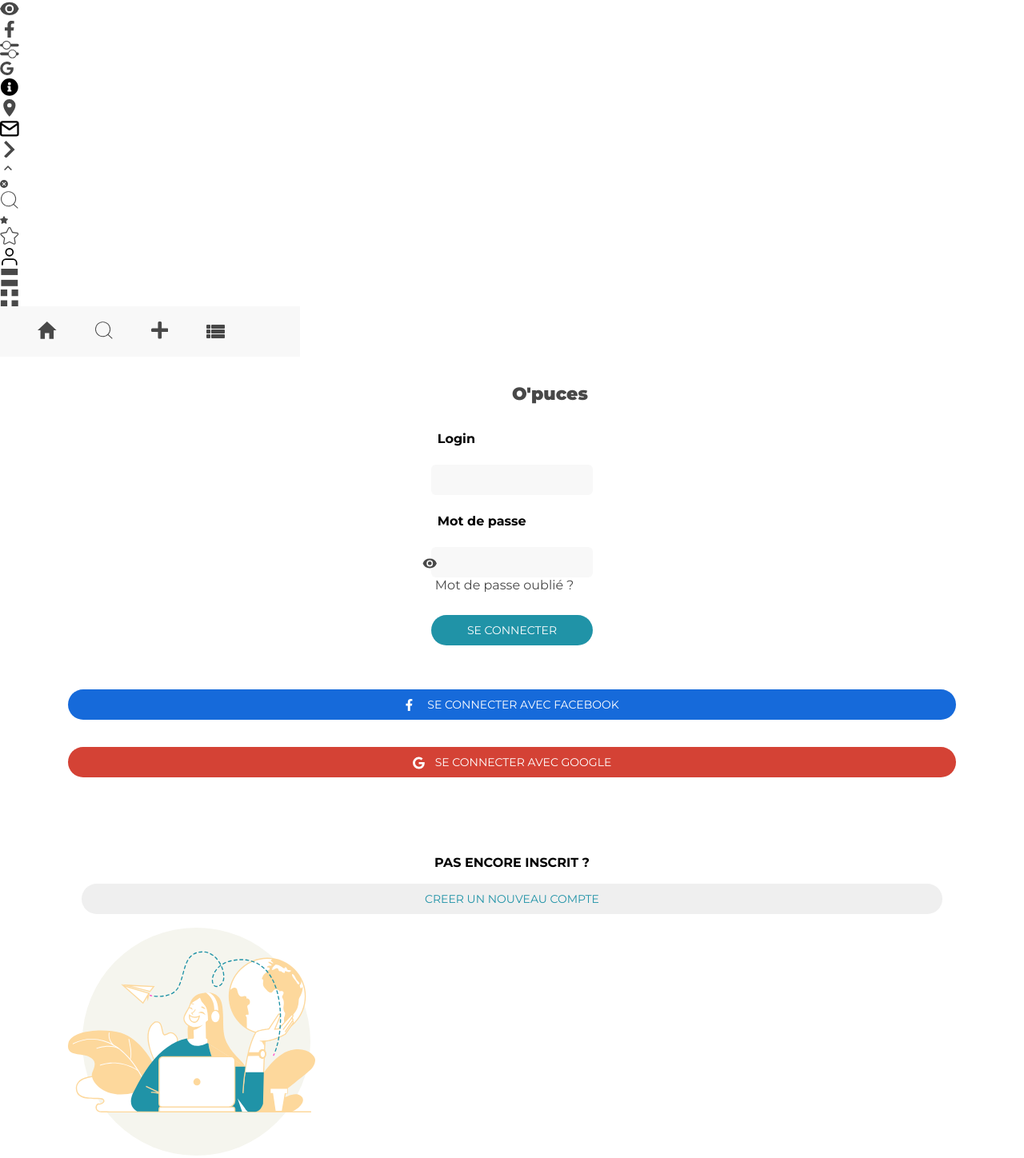
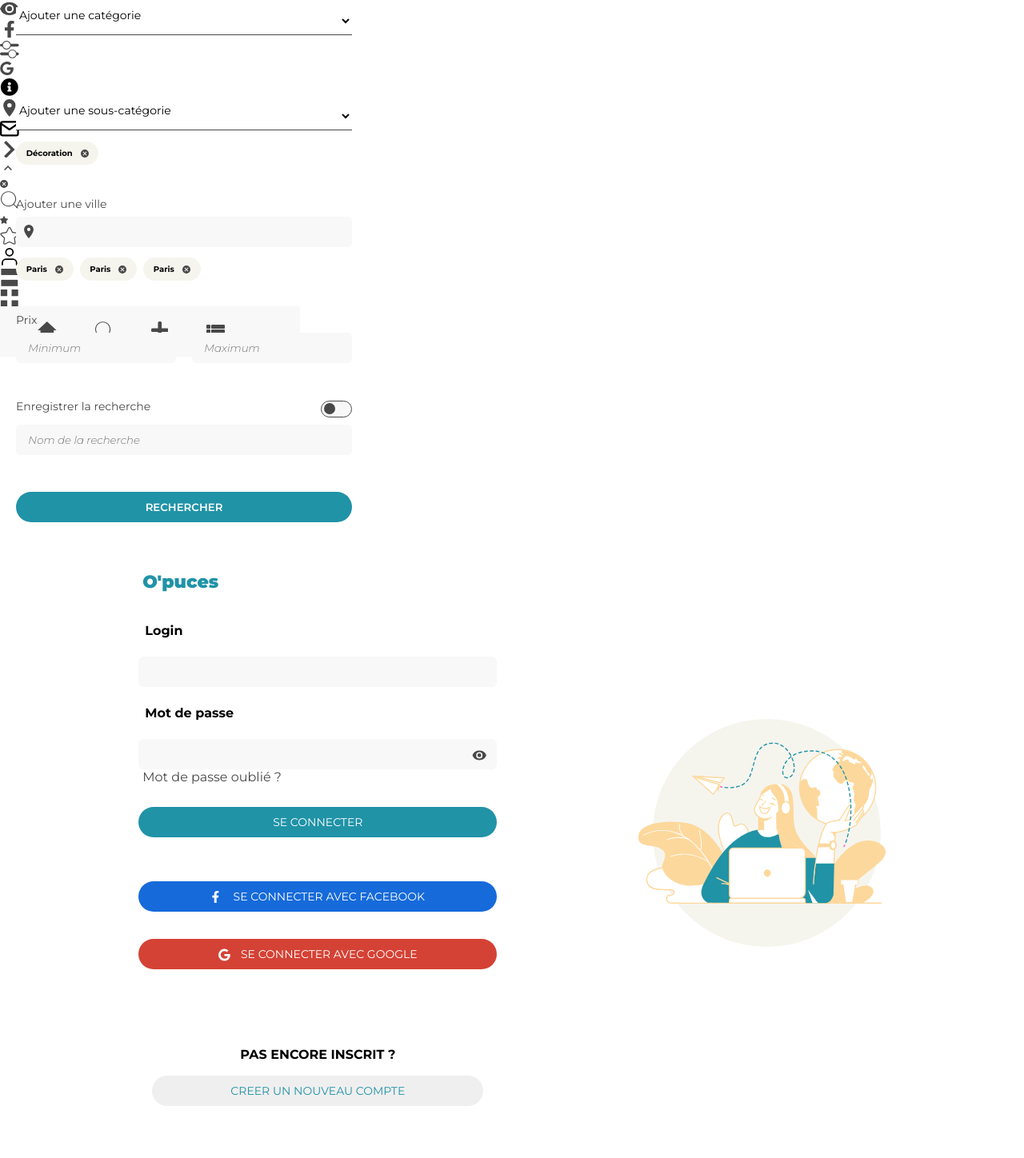
Before and after one commit to Gaetan-CRISTINA/Projet-OPuces-Front, a Vue app in the folder opuces/: page /gui in a window 1280 px wide. Shown: the part 573-2021 px from the top of the page at 80% size. Built offline with nearby package versions, Linux system fonts and the light colour scheme.

Commit message:
new view + hotfix login page

```diff
--- /dev/null
+++ b/opuces/src/components/organisms/Contact.vue
@@ -0,0 +1,56 @@
+<template>
+  <div>
+    <h1>CONTACT</h1>
+    <form class="contact-form" action="">
+      <label for="Name">Nom</label>
+      <input type="text" id="fname" name="fname" value="" />
+      <label for="Sujet">Sujet</label>
+      <input type="text" id="Sujet" name="Sujet" value="" />
+      <label for="Mail">Mail</label>
+      <input type="email" id="Mail" name="Mail" value="" />
+      <label for="Message">Message</label>
+      <input type="text" id="Message" name="Message" value="" />
+      <input type="submit" value="Envoyer le message" />
+    </form>
+
+    <div>
+      <p>Bonjour XXX, que pouvons nous faire pour vous ?</p>
+      <h4>Votre demande concerne :</h4>
+      <select name="" id="">
+        <option value="0">Choisir un sujet</option>
+        <option value="1">michel</option>
+        <option value="2">michel</option>
+        <option value="3">michel</option>
+        <option value="4">michel</option>
+        </select>
+        <form action="">
+          <label for="Message">Message</label>
+          <input type="text" id="fname" name="fname" value="" />
+          <input type="submit" value="Envoyer le message" />
+        </form>
+
+    </div>
+  </div>
+</template>
+
+<script>
+export default {
+  name: "Contact",
+  components: {},
+};
+</script>
+
+<style lang="scss">
+@import "../../assets/scss/main";
+
+@media screen and (min-width: 576px) {
+}
+@media screen and (min-width: 768px) {
+}
+@media screen and (min-width: 992px) {
+}
+@media screen and (min-width: 1200px) {
+}
+@media screen and (min-width: 1400px) {
+}
+</style>
--- a/opuces/src/components/organisms/FiltersMobile.vue
+++ b/opuces/src/components/organisms/FiltersMobile.vue
@@ -5,19 +5,28 @@
 
     <form>
       <div class="input-filters">
-        <select name="Ajouter une catégorie" id="">
+        <select name="Ajouter une catégorie" id=""
+        >
           <option value="">
-            <span class="add">+</span> Ajouter une catégorie
+            <span class="add"></span> Ajouter une catégorie
           </option>
-          <option value="0">Lorem</option>
-          <option value="0">Ipsum</option>
-          <option value="0">Dolor</option>
-          <option value="0">Sit</option>
+          <option v-for="category in categories"
+          :key="category.id"
+          :value="category.id">{{category.name}}</option>
+
+        </select>
+        <select name="Ajouter une sous-catégorie" id=""
+        >
+          <option value="">
+            <span class="add"></span> Ajouter une sous-catégorie
+          </option>
+          <option v-for="category in categories"
+          :key="category.id"
+          :value="category.id">{{category.name}}</option>
+
         </select>
         <Categorie />
-        <Categorie />
-        <Categorie />
-        <Categorie />
+
       </div>
       <div class="input-filters">
         <label for="ville">Ajouter une ville</label>
--- a/opuces/src/components/organisms/PageLoginMobile.vue
+++ b/opuces/src/components/organisms/PageLoginMobile.vue
@@ -3,18 +3,18 @@
     <div class="connexion">
       <div class="left">
 
-        <div>
-          <router-link
+         <router-link
             :to="{
               name: 'Home'
               }"
               >
-          <Logo />
+        <div>
+          <span><Logo/></span>
           <h1>O'puces</h1>
-          </router-link>
         </div>
+         </router-link>
 
-<form @submit="handleSubmit">
+<form class ="login-form" @submit="handleSubmit">
           <h6>Login</h6>
           <label>
           <input v-model="login" name="login" class="email" />
@@ -90,7 +90,7 @@
 
       <div class="right">
         <div class="IllusPlane">
-          <IllusPlane />
+          <img src="../../assets/svg/Groupe-277.svg" alt="">
         </div>
       </div>
     </div>
@@ -102,7 +102,7 @@
 
 <script>
 import Logo from "../atoms/Logo";
-import IllusPlane from "../atoms/IllusPlane";
+
 
 
 import userService from "../../services/userService.js";
@@ -113,7 +113,7 @@
   name: "PageLoginMobile",
   components: {
     Logo,
-    IllusPlane,
+
   },
   data() {
     return {
@@ -164,14 +164,18 @@
 
 <style scoped lang="scss">
 @import "../../assets/scss/main.scss";
-
+.login-form {
+  width:100%;
+}
 
 .connexion {
-  width: 100%;
   padding-right: 15px;
   padding-left: 15px;
-  margin: auto;
   border: 15px;
+  display:flex;
+  justify-content: space-around;
+  align-items:center;
+  margin: 15em auto;
 }
 .main-container h6 {
   align-self: flex-start;
@@ -183,7 +187,7 @@
   margin-top: 30px;
   display: flex;
   align-items: center;
-  justify-content: center;
+  justify-content: flex;
 
 }
 .left {
@@ -266,7 +270,7 @@
 label > .icon {
   position: absolute;
   top: 70%;
-  right: 90%;
+  right: 0;
   transform: translateY(-60%);
   color: #484848;
 }
@@ -296,4 +300,37 @@
   stroke: currentColor;
   fill: currentColor;
 }
+.right{
+  display:none;
+}
+@media screen and (min-width: 576px) {
+
+}
+
+@media screen and (min-width: 768px) {
+ .right img {
+  width:70%;
+}
+}
+@media screen and (min-width: 992px) {
+   .right{
+   display: flex;
+  flex-direction: column;
+  align-items: center;
+  justify-content: center;
+}
+.right img {
+  width:100%;
+}
+}
+@media screen and (min-width: 1200px) {
+  .right img {
+  width:100%;
+}
+}
+@media screen and (min-width: 1400px) {
+ .right img {
+  width:150%;
+}
+}
 </style>
--- /dev/null
+++ b/opuces/src/components/organisms/PasswordEdit.vue
@@ -0,0 +1,42 @@
+<template>
+<div>
+    <img src="https://picsum.photos/60" alt="">
+    <div>
+    <h4>Identifiant de connexion</h4>
+    <p>michel@michel.michel</p>
+    </div>
+    <h4>NOUVEAU MOT DE PASSE</h4>
+<a href="">Recevoir un MDP par mail</a>
+
+</div>
+
+</template>
+
+<script>
+
+
+export default {
+  name: 'PasswordEdit',
+  components: {
+
+  }
+}
+</script>
+
+<style scoped lang="scss">
+
+@media screen and (min-width: 576px) {
+
+}
+@media screen and (min-width: 768px) {
+
+}
+@media screen and (min-width: 992px) {
+
+}
+@media screen and (min-width: 1200px) {
+
+}
+@media screen and (min-width: 1400px) {
+}
+</style>
--- /dev/null
+++ b/opuces/src/components/organisms/PictureEditMobile.vue
@@ -0,0 +1,48 @@
+<template>
+  <div>
+      <PictoUser/>
+
+  <form class="contact-form" action="">
+  <label for="tel">Prendre une photo</label>
+  <input type="text" id="tel" name="tel" value="">
+  <label for="adresse">Uploader une photo</label>
+  <input type="text" id="Message" name="Message" value="">
+  <input type="submit" value="Eregistrer les modifications">
+</form>
+
+  </div>
+</template>
+
+<script>
+import PictoUser from "../atoms/PictoUser.vue"
+export default {
+  name: "ProfilEdit",
+  components: {
+   PictoUser
+  },
+};
+</script>
+
+<style lang="scss">
+@import "../../assets/scss/main";
+
+.contact-form {
+    display:flex;
+    flex-direction: column;
+    width:50%;
+}
+@media screen and (min-width: 576px) {
+
+}
+@media screen and (min-width: 768px) {
+
+}
+@media screen and (min-width: 992px) {
+
+}
+@media screen and (min-width: 1200px) {
+
+}
+@media screen and (min-width: 1400px) {
+}
+</style>
--- /dev/null
+++ b/opuces/src/components/organisms/ProfilEdit.vue
@@ -0,0 +1,52 @@
+<template>
+  <div>
+      <PictoUser/>
+
+  <form class="contact-form" action="">
+  <label for="Name">Nom</label>
+  <input type="text" id="fname" name="fname" value="">
+  <label for="Mail">Mail</label>
+  <input type="email" id="Mail" name="Mail" value="">
+  <label for="tel">telephone</label>
+  <input type="text" id="tel" name="tel" value="">
+  <label for="adresse">adresse</label>
+  <input type="text" id="Message" name="Message" value="">
+  <input type="submit" value="Eregistrer les modifications">
+</form>
+
+  </div>
+</template>
+
+<script>
+import PictoUser from "../atoms/PictoUser.vue"
+export default {
+  name: "ProfilEdit",
+  components: {
+   PictoUser
+  },
+};
+</script>
+
+<style lang="scss">
+@import "../../assets/scss/main";
+
+.contact-form {
+    display:flex;
+    flex-direction: column;
+    width:50%;
+}
+@media screen and (min-width: 576px) {
+
+}
+@media screen and (min-width: 768px) {
+
+}
+@media screen and (min-width: 992px) {
+
+}
+@media screen and (min-width: 1200px) {
+
+}
+@media screen and (min-width: 1400px) {
+}
+</style>
--- /dev/null
+++ b/opuces/src/views/ContactPage.vue
@@ -0,0 +1,35 @@
+<template>
+  <div>
+      <Contact/>
+  </div>
+</template>
+
+<script>
+import Contact from "../components/organisms/Contact.vue"
+export default {
+  name: "ContactPage",
+  components: {
+   Contact
+  },
+};
+</script>
+
+<style scoped lang="scss">
+@import "../assets/scss/main";
+
+
+@media screen and (min-width: 576px) {
+
+}
+@media screen and (min-width: 768px) {
+
+}
+@media screen and (min-width: 992px) {
+
+}
+@media screen and (min-width: 1200px) {
+
+}
+@media screen and (min-width: 1400px) {
+}
+</style>
--- a/opuces/src/views/Gui.vue
+++ b/opuces/src/views/Gui.vue
@@ -38,6 +38,7 @@
       <PictoDisplay1/>
       <PictoDisplay2/>
       <PictoEtat1/>
+
     </div>
 
     <div class="flxe">
@@ -48,18 +49,23 @@
       <Header/>
 
     </div>
+
     <PictoHome/>
     <PictoText/>
+    <FiltersMobile/>
     <PictoAdd1/>
     <PictoAdd2/>
+
     <PictoAnnonces/>
     <PictoCamera/>
+
     <PictoClose/>
     <PictoCoeur/>
     <PictoCompte/>
     <PictoEye/>
     <PictoFb/>
     <PictoFilters/>
+
     <PictoGoogle/>
     <PictoInfo/>
     <PictoLocation/>
@@ -72,11 +78,13 @@
     <PictoStarEmpty/>
     <PictoUser/>
     <PictoDisplay1/>
+
     <PictoDisplay2/>
     <PictoEtat1/>
     <TabBar/>
     <PageLoginMobile/>
     <PictoQuatre/>
+
   </div>
 
 </template>
@@ -86,7 +94,7 @@
 import IllusLamp from '../components/atoms/IllusLamp.vue'
 import IllusDesk from '../components/atoms/IllusDesk.vue'
 import IllusPlane from '../components/atoms/IllusPlane.vue'
-
+import FiltersMobile from '../components/organisms/FiltersMobile.vue'
 import Logo from '../components/atoms/Logo.vue'
 
 import PictoHome from '../components/atoms/PictoHome.vue'
@@ -133,7 +141,7 @@
     IllusPlane,
 
     Logo,
-
+    FiltersMobile,
     PictoHome,
     PictoText,
     PictoAdd1,
--- /dev/null
+++ b/opuces/src/views/UpdatePassword.vue
@@ -0,0 +1,33 @@
+<template>
+<PasswordEdit/>
+
+</template>
+
+<script>
+import PasswordEdit from "../components/organisms/PasswordEdit.vue"
+
+export default {
+  name: 'UpdatePassword',
+  components: {
+   PasswordEdit
+  }
+}
+</script>
+
+<style scoped lang="scss">
+
+@media screen and (min-width: 576px) {
+
+}
+@media screen and (min-width: 768px) {
+
+}
+@media screen and (min-width: 992px) {
+
+}
+@media screen and (min-width: 1200px) {
+
+}
+@media screen and (min-width: 1400px) {
+}
+</style>
--- /dev/null
+++ b/opuces/src/views/UploadProfilImage.vue
@@ -0,0 +1,37 @@
+<template>
+<div>
+    <img src="https://picsum.photos/60" alt="">
+<a href="">Prendre une photo</a>
+<a href="">Uploader une photo</a>
+</div>
+
+</template>
+
+<script>
+
+
+export default {
+  name: 'UploadProfilImage',
+  components: {
+
+  }
+}
+</script>
+
+<style scoped lang="scss">
+
+@media screen and (min-width: 576px) {
+
+}
+@media screen and (min-width: 768px) {
+
+}
+@media screen and (min-width: 992px) {
+
+}
+@media screen and (min-width: 1200px) {
+
+}
+@media screen and (min-width: 1400px) {
+}
+</style>
--- /dev/null
+++ b/opuces/src/views/UserProfilEdit.vue
@@ -0,0 +1,38 @@
+<template>
+  <div>
+      <ProfilEdit/>
+      <PictureEditMobile/>
+  </div>
+</template>
+
+<script>
+import ProfilEdit from "../components/organisms/ProfilEdit.vue"
+import PictureEditMobile from "../components/organisms/PictureEditMobile.vue"
+export default {
+  name: "UserProfilEdit",
+  components: {
+   ProfilEdit,
+   PictureEditMobile
+  },
+};
+</script>
+
+<style scoped lang="scss">
+@import "../assets/scss/main";
+
+
+@media screen and (min-width: 576px) {
+
+}
+@media screen and (min-width: 768px) {
+
+}
+@media screen and (min-width: 992px) {
+
+}
+@media screen and (min-width: 1200px) {
+
+}
+@media screen and (min-width: 1400px) {
+}
+</style>
```
Also changed, not shown: opuces/src/plugins/router.js (+25 -6 lines).
